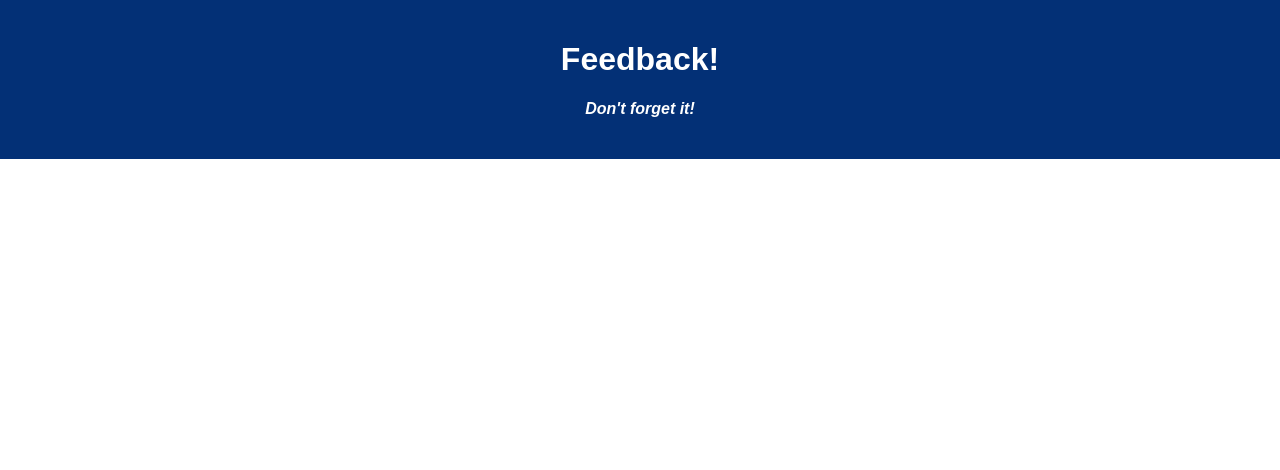
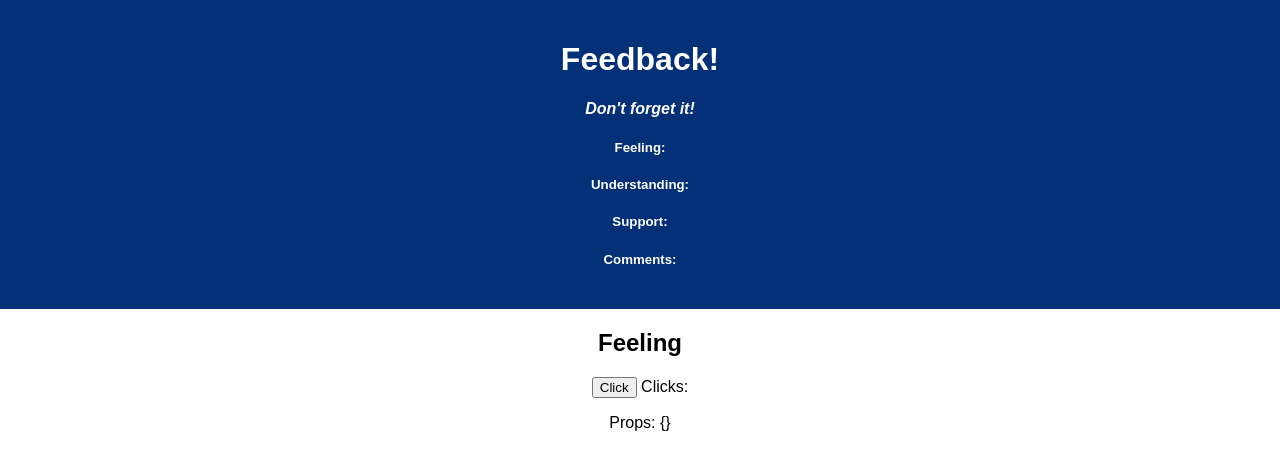
Before and after one commit to Pete-Hall/redux-feedback-loop, a React (Create React App) app: page / in a window 1280 px wide. Shown: the top 470 px of the page. Built offline with nearby package versions, Linux system fonts and the light colour scheme.

Commit message:
Added HashRouter and set up form routes.

```diff
--- a/src/components/App/App.jsx
+++ b/src/components/App/App.jsx
@@ -1,6 +1,14 @@
 import React from 'react';
 import axios from 'axios';
 import './App.css';
+import {Route, HashRouter} from 'react-router-dom';
+
+import Comments from '../Comments/Comments';
+import Feeling from '../Feeling/Feeling';
+import Review from '../Review/Review';
+import Submitted from '../Submitted/Submitted';
+import Support from '../Support/Support';
+import Understanding from '../Understanding/Understanding';
 
 function App() {
 
@@ -9,7 +17,35 @@ function App() {
       <header className='App-header'>
         <h1 className='App-title'>Feedback!</h1>
         <h4>Don't forget it!</h4>
+        <h5>Feeling:</h5>
+        <h5>Understanding:</h5>
+        <h5>Support:</h5>
+        <h5>Comments:</h5>
       </header>
+
+      <HashRouter>
+        <Route path = "/" exact>
+          <Feeling />
+        </Route>
+        <Route path = "/feeling" exact>
+          <Feeling />
+        </Route>
+        <Route path = "/understanding">
+          <Understanding />
+        </Route>
+        <Route path = "/support">
+          <Support />
+        </Route>
+        <Route path = "/comments">
+          <Comments />
+        </Route>
+        <Route path = "/review">
+          <Review />
+        </Route>
+        <Route path = "/submitted">
+          <Submitted />
+        </Route>
+      </HashRouter>
     </div>
   );
 }
```
